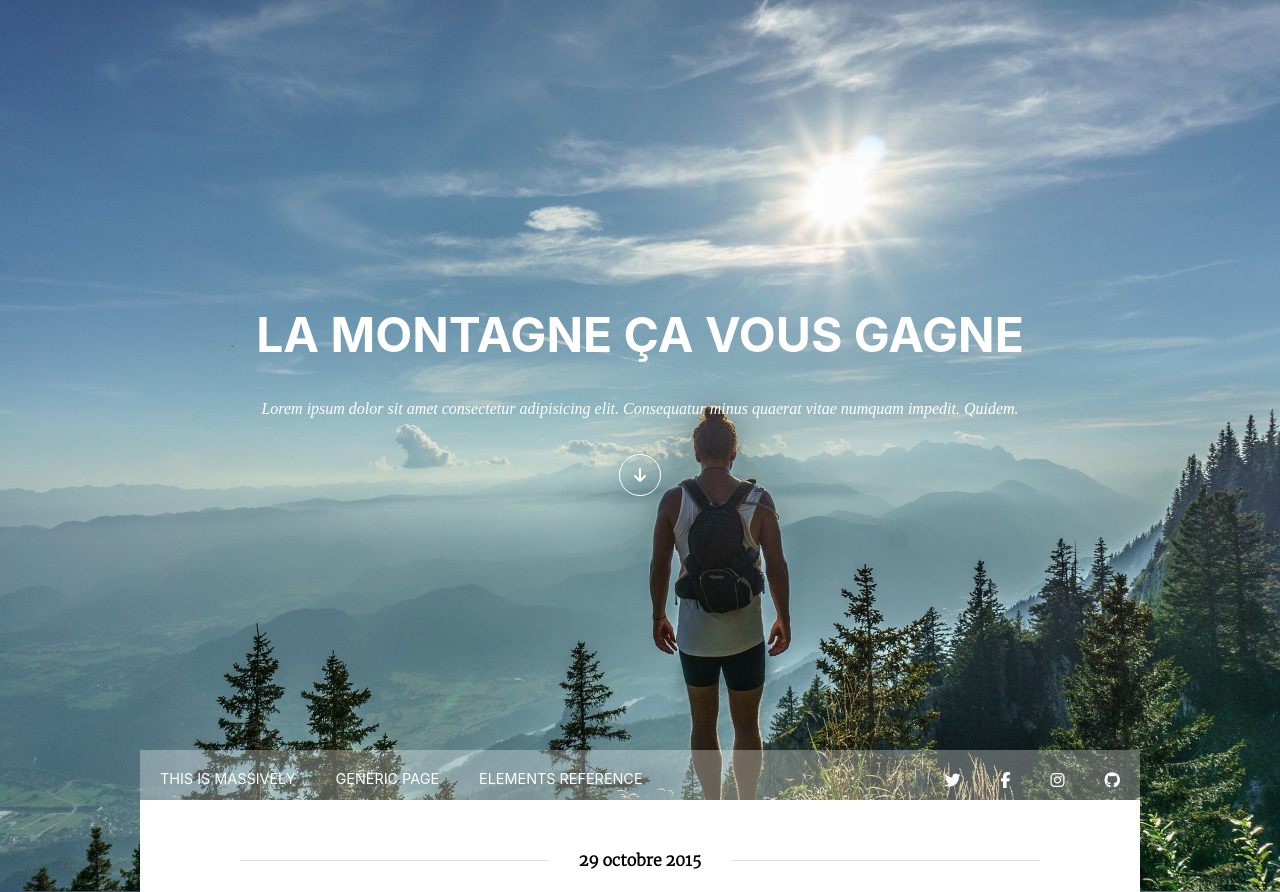
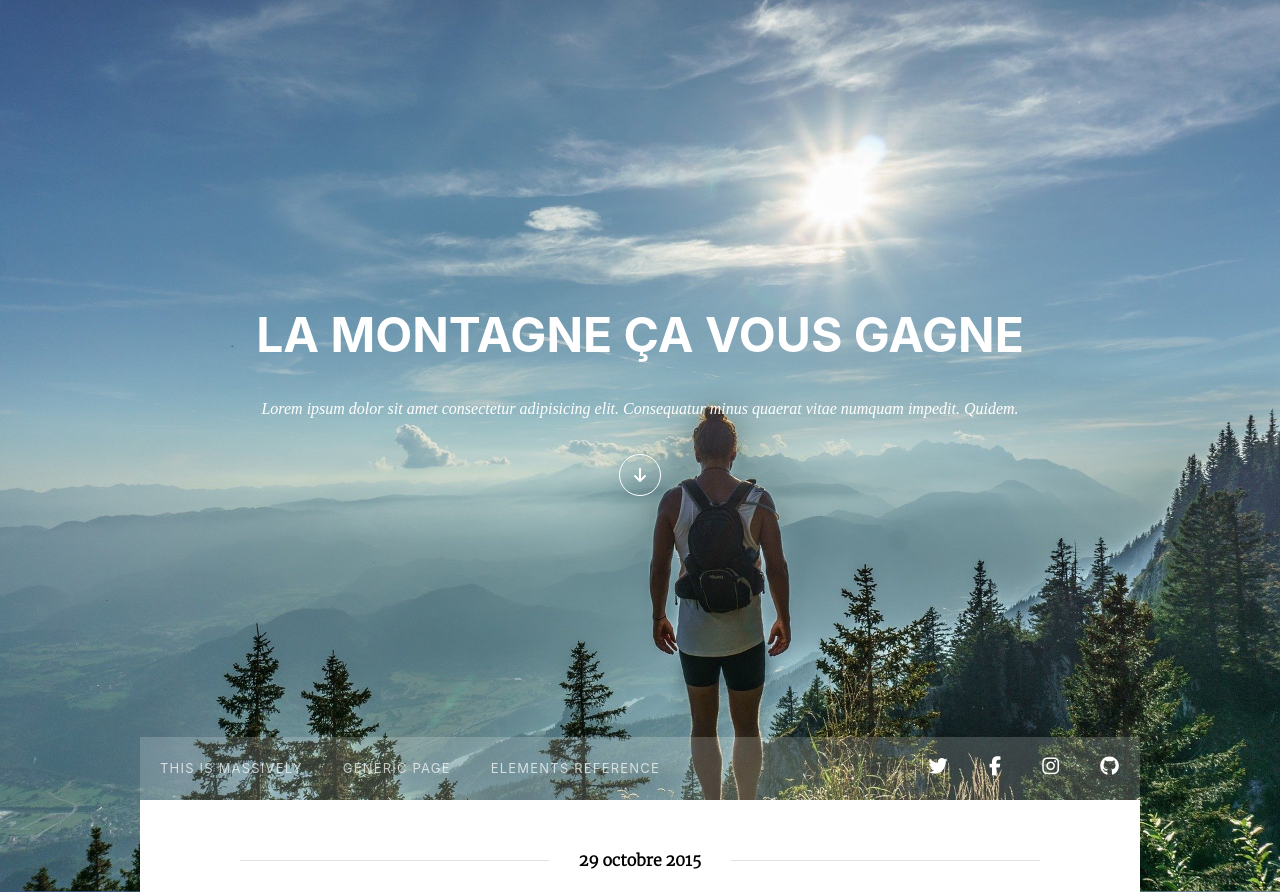
Before and after one commit to bno4/montain, a plain HTML site: page index.html in a window 1280 px wide. Shown: the top 892 px of the page. Drawn offline with Linux system fonts and the light colour scheme; a web font is replaced by a local one.

Commit message:
ajustemens mineurs sur navbar

```diff
--- a/assets/styles/layout/_contact.scss
+++ b/assets/styles/layout/_contact.scss
@@ -13,7 +13,7 @@ form {
   justify-content: center;
   align-items: left;
   gap: 30px;
-  padding: 40px;
+  padding: 30px;
   text-transform: uppercase;
   font-family: "Inter", sans-serif;
   letter-spacing: 1px;
@@ -54,21 +54,21 @@ form button {
   display: grid;
   grid-template-rows: 1fr 1fr 1fr 1fr;
   border-left: solid 1px $color3;
-
   align-items: left;
-  gap: 30px;
-
   text-transform: uppercase;
   font-family: "Inter", sans-serif;
   letter-spacing: 1px;
   color: $color4;
   font-size: 0.8rem;
   &__text {
-    padding: 40px;
+    padding: 30px;
     display: grid;
     grid-template-columns: 30% 70%;
     text-align: left;
     border-bottom: solid 1px $color3;
+    h3 {
+      font-size: 0.7rem;
+    }
     p {
       font-family: "Merriweather", serif;
       text-transform: lowercase;
--- a/assets/styles/layout/_header.scss
+++ b/assets/styles/layout/_header.scss
@@ -40,44 +40,52 @@ header {
 }
 nav {
   display: grid;
-  grid-template-columns: 75% 25%;
+  grid-template-columns: 70% 30%;
   position: absolute;
   bottom: 0;
   width: 85%;
   max-width: 1000px;
   margin: 0 auto;
-  background: rgba(255, 255, 255, 0.302);
+  background: rgba(255, 255, 255, 0.182);
   text-transform: uppercase;
   font-family: "Inter";
+  padding: 0;
 
   ul {
     list-style-type: none;
     display: flex;
+    align-items: center;
+    padding: 0;
   }
   li {
     background: transparent;
-    height: 50px;
-    padding: 20px;
+    padding: 20px 20px;
     transition: all 150ms;
-    color: white;
+    color: rgba(255, 255, 255, 0.709);
+    font-size: 13px;
+    line-height: 23px;
+    letter-spacing: 1.2px;
   }
   .nav-text {
     li {
-      font-size: 0.9rem;
+      height: 100%;
       &:hover {
-        background: $color3;
+        background: rgba(255, 255, 255, 0.745);
         color: black;
+        height: 100% auto;
       }
     }
   }
   .nav-icons {
     justify-content: flex-end;
+    align-items: center;
   }
   i {
     color: $color2;
+    font-size: 1.2rem;
     transition: 200ms;
     &:hover {
-      transform: scale(1.7);
+      transform: scale(1.9);
     }
   }
 }
```
Also changed, not shown: assets/styles/index.css, 1 other file.
